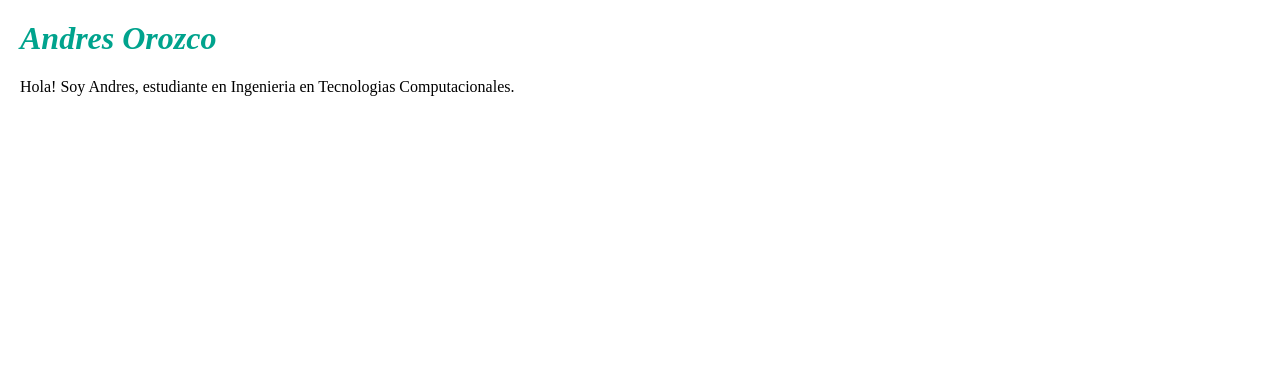
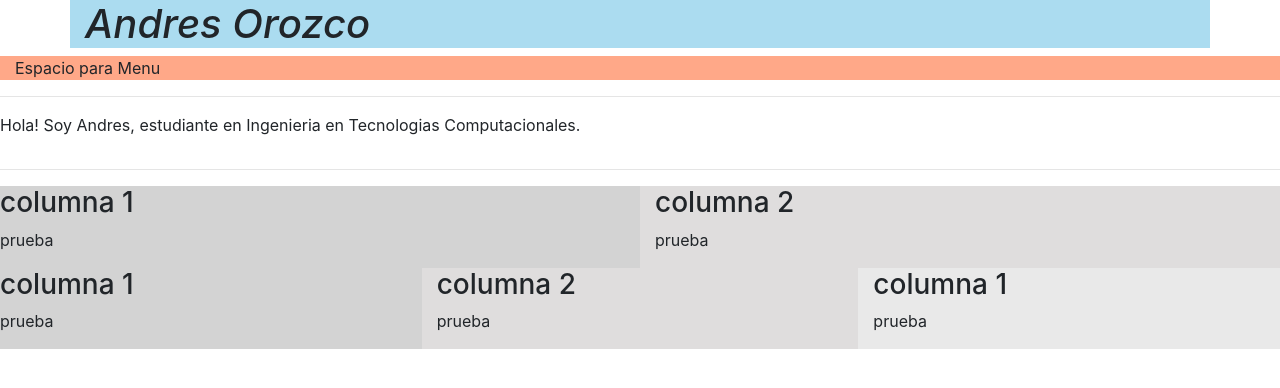
Before and after one commit to castorenandres/CurriculumWeb, a plain HTML site: page index.html in a window 1280 px wide. Drawn offline with nearby package versions, Linux system fonts and the light colour scheme.

Commit message:
Inicio de uso de bootstrap

```diff
--- a/index.html
+++ b/index.html
@@ -5,18 +5,63 @@
         <meta http-equiv="X-UA-Compatible" content="IE=edge">
         <meta name="viewport" content="width=device-width, initial-scale=1">
 
+        <link rel="stylesheet" href="https://stackpath.bootstrapcdn.com/bootstrap/4.1.3/css/bootstrap.min.css" integrity="sha384-MCw98/SFnGE8fJT3GXwEOngsV7Zt27NXFoaoApmYm81iuXoPkFOJwJ8ERdknLPMO" crossorigin="anonymous">
         <link rel="stylesheet" href="./styles.css">
 
-        <title>Curricula</title>
+        <title>Curricula0016</title>
         </head>
 
     <body>
-        <h1>
-            Andres Orozco
-        </h1>
+        <div class="container" style="background-color:rgba(148, 211, 236, 0.781);">
+            <h1>Andres Orozco</h1>
+        </div>
 
-        <p>
-            Hola! Soy Andres, estudiante en Ingenieria en Tecnologias Computacionales.
-        </p>
+        <div class="container-fluid">
+            <div class="row">
+                <div class="col" style="background-color: rgba(255, 127, 80, 0.678);">Espacio para Menu</div>
+            </div>
+        </div>
+
+        <hr>
+
+        <div class="row">
+            <div class="col">
+                <p>
+                    Hola! Soy Andres, estudiante en Ingenieria en Tecnologias Computacionales.
+                </p>
+            </div>
+        </div>
+
+        <hr>
+
+        <div class="row">
+            <div class="col" style="background-color: lightgray;">
+                <h3>columna 1</h3>
+                <p>prueba</p>
+            </div>
+
+            <div class="col" style="background-color: rgba(211, 209, 209, 0.726);">
+                <h3>columna 2</h3>
+                <p>prueba</p>
+            </div>
+        </div>
+
+        <div class="row">
+            <div class="col" style="background-color: lightgray;">
+                <h3>columna 1</h3>
+                <p>prueba</p>
+            </div>
+
+            <div class="col" style="background-color: rgba(211, 209, 209, 0.726);">
+                <h3>columna 2</h3>
+                <p>prueba</p>
+            </div>
+
+            <div class="col" style="background-color: rgba(211, 211, 211, 0.507);">
+                <h3>columna 1</h3>
+                <p>prueba</p>
+            </div>
+        </div>
+
     </body>
 </html>
--- a/styles.css
+++ b/styles.css
@@ -1,9 +1,8 @@
-body {
+/*body {
     font-family: 'Times New Roman', Times, serif;
     margin: 20px;
 }
-
+*/
 h1 {
     font-style: italic;
-    color: rgb(0, 163, 141);
 }
```
